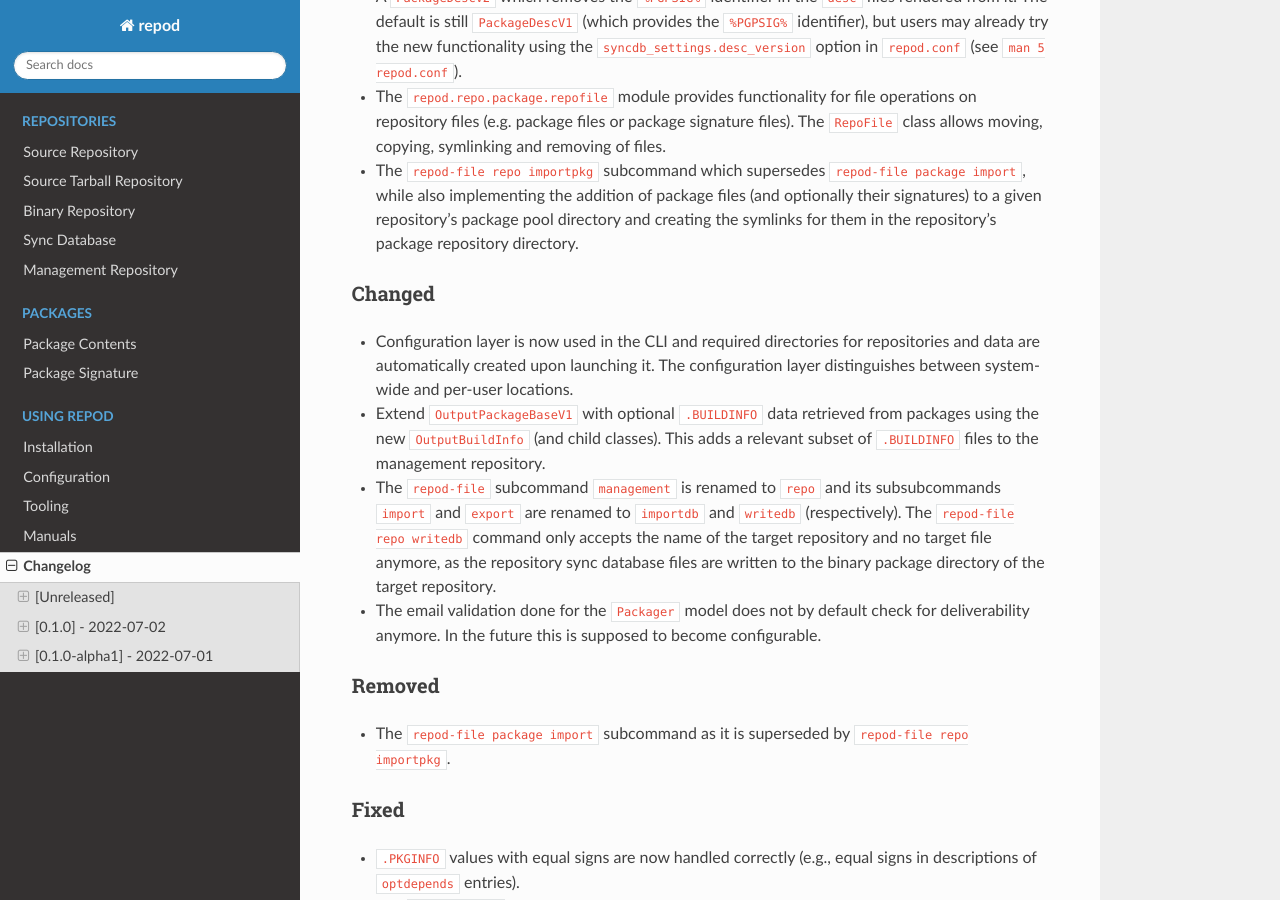
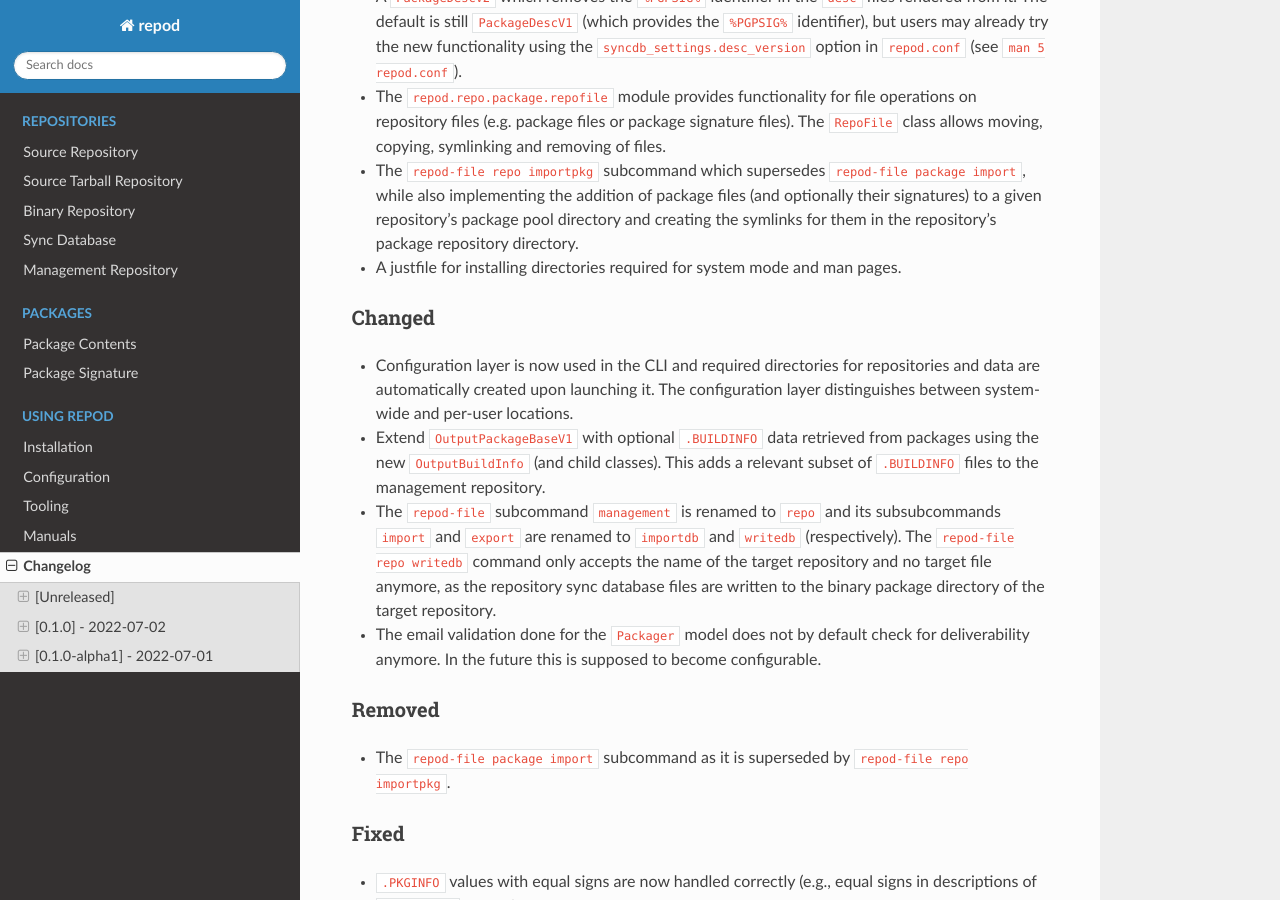
Before and after one commit to archlinux/repod, a Sphinx documentation site: the page built from docs/repod/changelog.rst, in a window 1280 px wide and 900 px high, scrolled down 452 px. Built offline with Sphinx 7.4.7 and the Read the Docs theme 2.0.0, drawn with Linux system fonts in a browser that asks for light colours.

Commit message:
Add changelog entry for justfile
docs/repod/changelog.rst:
Add changelog entry for justfile

```diff
--- a/docs/repod/changelog.rst
+++ b/docs/repod/changelog.rst
@@ -33,6 +33,7 @@ Added
   optionally their signatures) to a given repository's package pool directory
   and creating the symlinks for them in the repository's package repository
   directory.
+* A justfile for installing directories required for system mode and man pages.
 
 Changed
 ^^^^^^^
```
